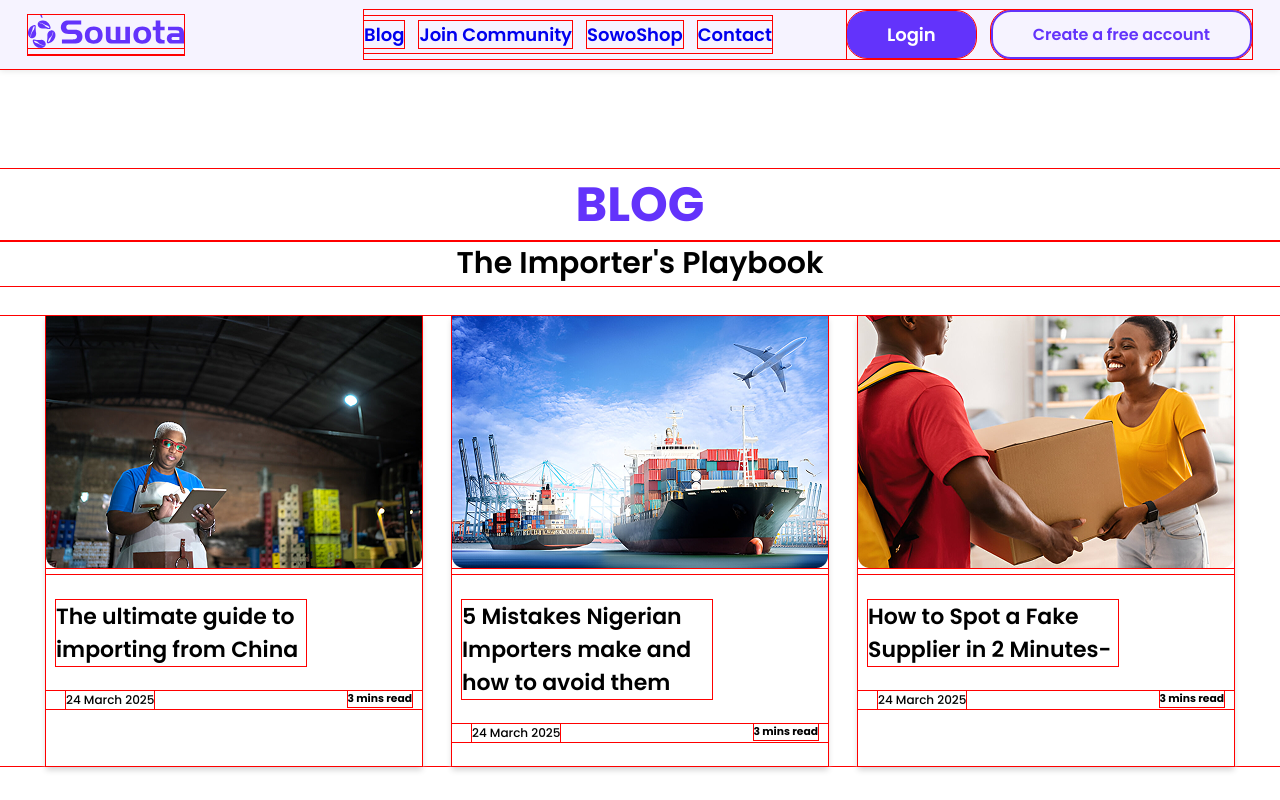
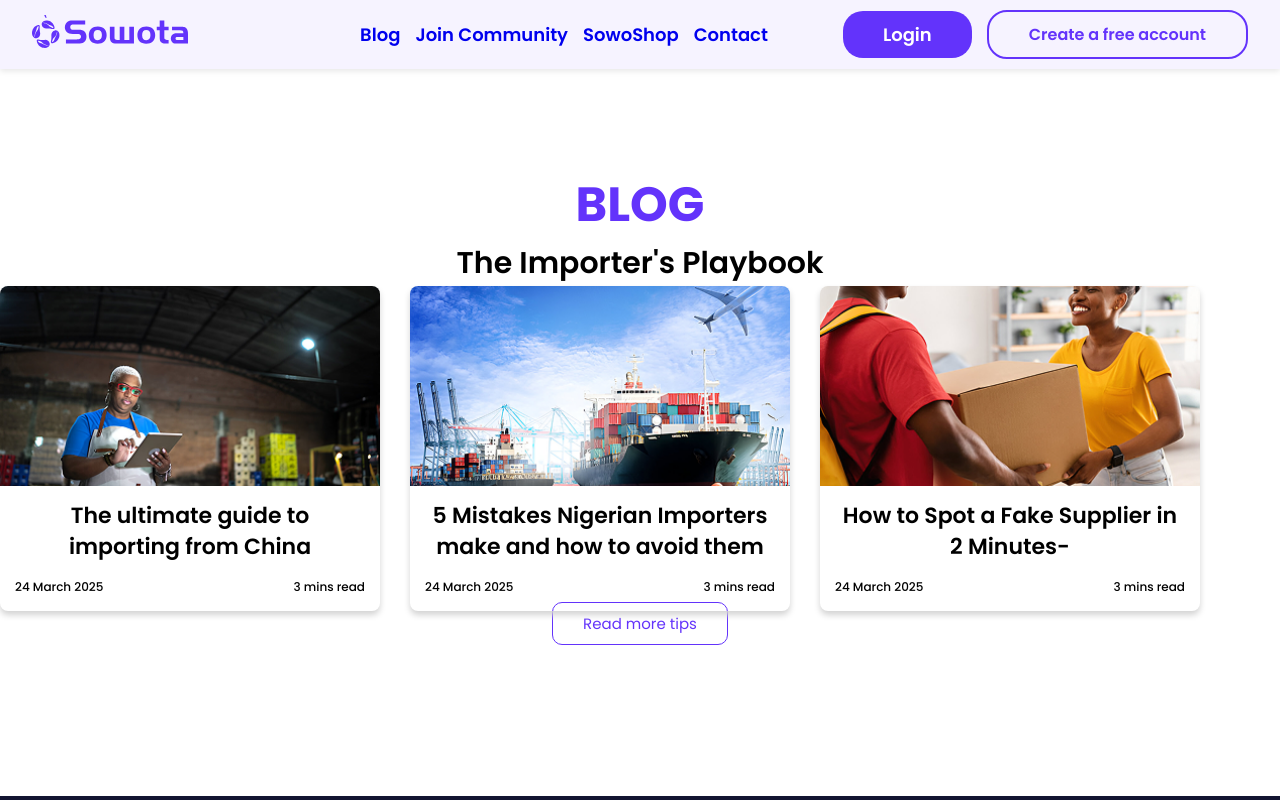
Before and after one commit to Awoniyi-Semilore/Sowota-Clone, a React (Vite) app: page /blogPage in a window 1280 px wide. Shown: the top 800 px of the page. Built offline with nearby package versions, Linux system fonts and the light colour scheme.

Commit message:
update to fix spacing

```diff
--- a/src/App.css
+++ b/src/App.css
@@ -4,10 +4,20 @@
     text-decoration: none;
     font-family: poppins, sans-serif;
     box-sizing: border-box;
-    outline: 1px solid red;
 }
 
+/* Add these rules */
+html, body {
+    width: 100%;
+    max-width: 100vw; /* Critical fix */
+    position: relative;
+    overflow-x: hidden; /* Removes horizontal scrollbar */
+}
 
+* {
+  box-sizing: border-box;
+  min-width: 0; /* Critical for flex/grid children */
+}
 
 .header{
     backdrop-filter: blur(6px);
@@ -24,7 +34,13 @@
     overflow-x: hidden;
     position: relative; /* Contains absolutely positioned children */
     box-sizing: border-box;
+    width: 100% !important; /* Force 100% width */
+    left: 0;
+    right: 0;
+    padding: 10px clamp(1rem, 5%, 2rem); /* Responsive padding */
 }
+
+
 .burger{
     display: none;
 }
@@ -87,13 +103,18 @@
     padding: 10px 40px;
     font-weight: 600;
 }
+
+
 .section1{
     background-color: #F6F3FF;
     display: flex;
     justify-content: center;
     align-items: center;
     width: 100%;
+    max-width: 100%;
+    padding: 0 clamp(1rem, 5%, 2rem); /* Contain padding */
 }
+
 .section1-left{
     display: flex;
     justify-content: center;
@@ -108,6 +129,8 @@
 .section1-img2{
     width: 90%;
     max-height: 400px;
+    max-width: 100%;
+    height: auto; /* Prevent image overflow */
 }
 .section1-img{
     display: flex;
@@ -115,6 +138,7 @@
     align-items: flex-start;
     gap: 10px;
 }
+
 .section1-btn1{
     border-radius: 10px;
     background-color: #6333FB;
@@ -200,6 +224,8 @@
     padding-top: 80px;
     overflow-x: auto;
     overflow-y: hidden;
+    width: 100%;
+    overflow: hidden; /* Contain scroll */
 }
 .more{
     color: rgb(85, 85, 85);
@@ -216,6 +242,7 @@
     margin-top: 25px;
     margin-bottom: 27px;
 }
+
 .cards-p{
     font-size: 15px;
     text-align: left;
@@ -337,7 +364,12 @@
     margin: auto 80px;
     padding-bottom: 40px;
 
+    width: fit-content; /* Allow natural width */
+    padding: 0 2rem; /* Safe padding */
+    margin: 0 auto; /* Center align */
+
 }
+
 
 .slider-container {
   position: relative;
@@ -453,6 +485,9 @@
 }
 .stats{
     margin: 0;
+    max-width: 100%;
+    padding: 60px clamp(1rem, 5%, 2rem);
+    margin: 0 auto;
 }
 .stats p{
     color: rgb(51, 51, 51);
@@ -564,6 +599,16 @@ ul{
 .pop-up4.visible {
   opacity: 1;
   transform: translateY(0);
+}
+.pop-up5.visible {
+  opacity: 1;
+  transform: translateY(0);
+}
+.pop-up5 {
+  opacity: 0;
+  transform: translateY(20px);
+  transition: opacity 0.8s ease, transform 0.8s ease;
+
 }
 
 
@@ -846,3 +891,47 @@ ul{
         padding: 7px 7px;;
     }
 }
+
+.section3 {
+    width: 100%;
+    padding: 20px clamp(1rem, 5%, 2rem); /* Responsive padding */
+}
+
+.section3 img {
+    max-width: 100%;
+    height: auto;
+}
+
+/* ===== MOBILE OVERFLOW PROTECTION ===== */
+@media (max-width: 767px) {
+    .section1-left {
+        padding: 100px clamp(1rem, 5%, 2rem) !important;
+    }
+
+    .cards {
+        margin: 0 1rem; /* Reduce side margin */
+    }
+
+    /* Card scaling fix */
+    [class^="card"] {
+        min-width: 280px !important; /* Slightly smaller */
+        height: auto !important;
+        padding: 30px !important;
+    }
+}
+
+/* ===== CRITICAL FLEX/Grid FIX ===== */
+.flex-item, .grid-item, [class*="flex"], [class*="grid"] {
+    min-width: 0; /* Allows shrinking */
+}
+
+
+
+
+.pop-up5 {
+  opacity: 0;
+  transform: translateY(80px);
+  transition: opacity 0.8s ease, transform 0.8s ease;
+  z-index: 10;
+
+}
--- a/src/component/Accordion/Accordion.jsx
+++ b/src/component/Accordion/Accordion.jsx
@@ -63,15 +63,15 @@ const Accordion = () => {
 
 
   return (
-    <div className='section5'>
+    <div className='section6'>
       <div className='pop-up'>
         <h1>We know you have questions.</h1>
         <h2>So we answered them below!</h2>
       </div>
-      <div className='section5-accordions pop-up4'>
+      <div className='section6-accordions pop-up4'>
         {accordionData.map((item, index) => (
           <div className='accordion' key={index}>
-            <div className='section5-accordion' onClick={() => toggle(index)}>
+            <div className='section6-accordion' onClick={() => toggle(index)}>
               <p>{item.question}</p>
               <span className='icon'>{activeIndex === index ? "↓" : "→"}</span>
             </div>
--- a/src/component/Blog/Blog.css
+++ b/src/component/Blog/Blog.css
@@ -1,66 +1,101 @@
-.blog{
+.blog {
     text-align: center;
-    margin-bottom: 60px;
+    padding-bottom: 60px;
+    width: 100%;
+    overflow-x: hidden; /* Prevent horizontal overflow */
 }
-.blog h1{
+
+.blog h1 {
     font-weight: 700;
     color: #6333FB;
-    font-size: 48px;
+    font-size: clamp(32px, 5vw, 48px); /* Responsive font */
+    z-index: -10;
 }
-.blog h2{
+
+.blog h2 {
     font-weight: 550;
     color: black;
-    font-size: 30px;
+    font-size: clamp(24px, 3vw, 30px); /* Responsive font */
+    z-index: -10;
 }
-.blog-cards{
+
+.blog-cards {
     display: flex;
     justify-content: center;
-    align-items: center;
-    padding: 0 10%;
+    align-items: stretch; /* Make cards equal height */
+    flex-wrap: wrap; /* Allow wrapping */
     gap: 30px;
-    margin-top: 30px;
-    margin-bottom: 60px;
+    padding: auto 60px;
+    max-width: 1200px; /* Limit maximum width */
 }
-.blog-card{
-    height: 450px;
+
+.blog-card {
+    flex: 1; /* Allow flexible sizing */
+    min-width: 280px; /* Minimum card width */
+    max-width: 380px; /* Maximum card width */
+    height: auto; /* Remove fixed height */
     box-shadow: 0 4px 6px #d3d3d3;
+    border-radius: 8px; /* Added for consistency */
+    overflow: hidden; /* Contain all content */
+    display: flex;
+    flex-direction: column; /* Stack content vertically */
+    z-index: 100;
 }
-.blog-card h2{
+
+.blog-card a {
+    display: flex;
+    flex-direction: column;
+    height: 100%;
+    text-decoration: none;
+}
+
+.blog-card img {
+    width: 100%;
+    height: 200px; /* Fixed image height */
+    object-fit: cover; /* Ensure images fill space */
+}
+
+.blog-card h2 {
     font-weight: 600;
-    font-size: 22px;
-    width: 250px;
-    margin: 25px 0;
-    text-align: left;
-    margin-left: 10px;
+    font-size: clamp(18px, 2vw, 22px); /* Responsive font */
+    margin: 15px 10px;
     color: black;
+    width: auto; /* Remove fixed width */
+    padding: 0 10px;
+    line-height: 1.4; /* Better readability */
 }
-.blog-card-left{
+
+.blog-card-left {
     display: flex;
     justify-content: space-between;
-    align-items: flex-start;
-    padding: 0 10px;
+    padding: 0 15px 15px;
+    margin-top: auto; /* Push to bottom */
 }
-.blog-card p{
-    margin-left: 10px;
+
+.blog-card p,
+.blog-card h6 {
     font-size: 12px;
     font-weight: 500;
+    margin: 0;
 }
-.blog-a{
+
+.blog-a {
     background-color: transparent;
     color: #6333fb;
     border-radius: 10px;
     border: 1px solid #6333fb;
     padding: 10px 30px;
-    width: max-content;
     margin-top: 60px;
     font-size: 15px;
+    transition: all 0.3s ease;
 }
-.blog-link{
-    display: flex;
-    justify-content: center;
-    align-items: center;
+
+.blog-a:hover {
+    background-color: #6333fb;
+    color: white;
 }
-/* Animation 1: from bottom and fade in */
+
+/* Animation classes remain unchanged */
 .pop-up {
   opacity: 0;
   transform: translateY(80px);
@@ -72,39 +107,36 @@
   transform: translateY(0);
 }
 
-
-
-
-
-
-
-
-
-@media (max-width: 1115px){
-    .blog-card{
-        width: 36%;
-    }
-    .blog-card img{
-        width: 100%;
+/* Responsive Adjustments */
+@media (max-width: 1024px) {
+    .blog-card {
+        max-width: 320px;
     }
 }
-@media(max-width: 460px){
-    .blog-card{
-        width: 100%;
+
+@media (max-width: 768px) {
+    .blog-cards {
+        flex-direction: column;
+        align-items: center;
     }
-    .blog-cards{
-        padding: 0 ;
+
+    .blog-card {
+        width: 90%;
+        max-width: 400px;
+    }
+
+    .blog-card img {
+        height: 180px;
     }
 }
-@media (max-width: 767px){
-    .blog-cards{
-        flex-direction: column;
+
+@media (max-width: 480px) {
+    .blog-card {
+        width: 95%;
+        min-width: auto;
     }
-    .blog-card{
-        width: 80%;
-    }
-    .blog-card img{
-        width: 100%;
-        height: 60%;
+
+    .blog-card h2 {
+        font-size: 18px;
     }
 }
--- a/src/component/Blog/BlogComponenet.jsx
+++ b/src/component/Blog/BlogComponenet.jsx
@@ -6,7 +6,7 @@ import cardImg3 from "../../media/card-img3.png"
 
 const Blog = () => {
     useEffect(() => {
-        const elements = document.querySelectorAll('.pop-up, .pop-up1, .pop-up2, .pop-up3, .pop-up4');
+        const elements = document.querySelectorAll('.pop-up, .pop-up1, .pop-up2, .pop-up3, .pop-up4, .pop-up5');
 
     // pop-up-- from bottom, pop-up1-- from top, pop-up2-- from right, pop-up3-- from left, pop-up4-- from bottom + slower effect,
 
--- a/src/component/Design/Design.css
+++ b/src/component/Design/Design.css
@@ -59,7 +59,7 @@
     flex-shrink: 0;
 }
 .right-side{
-    margin-left: -16px;
+    margin-left: -14px;
     height: 400px;
     z-index: 2;
 }
```
Also changed, not shown: src/component/Accordion/Accordion.css (+60 -15 lines).
